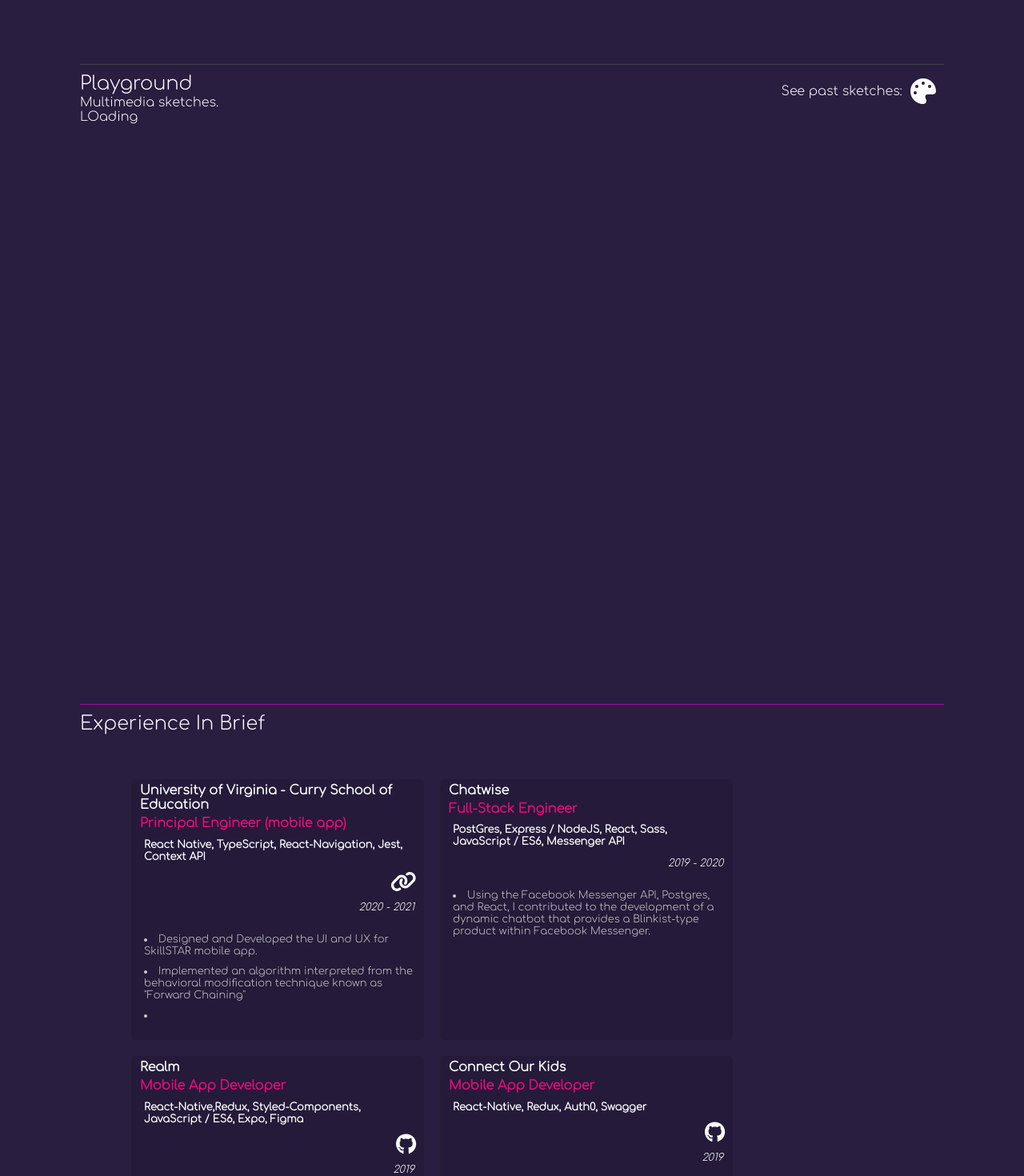
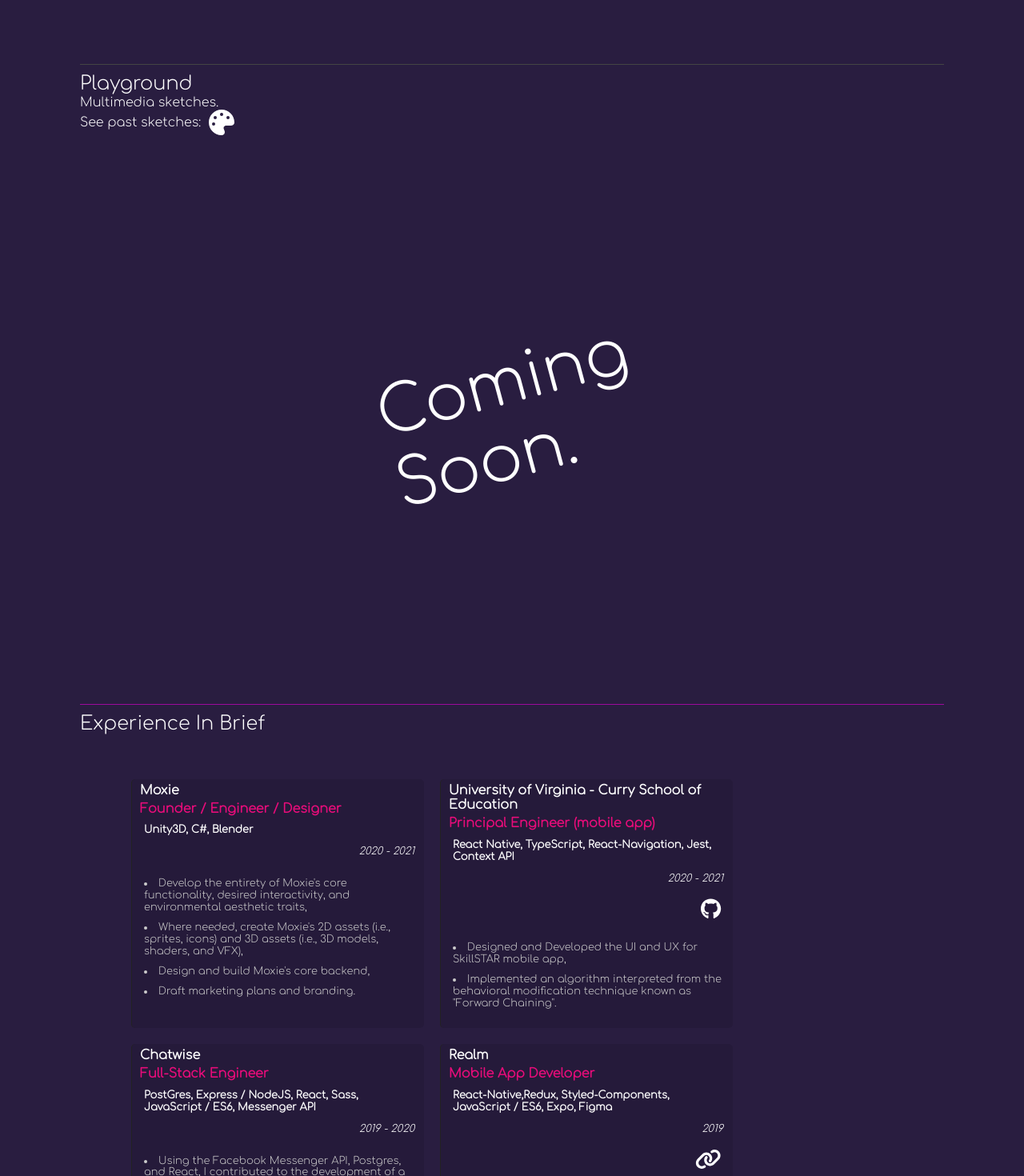
Before and after one commit to ErikKimsey/erikkimsey.github.io, a React (Create React App) app: page / in a window 1280 px wide. Shown: the part 720-2190 px from the top of the page at 80% size. Built offline with nearby package versions, Linux system fonts and the light colour scheme.

Commit message:
Added 'coming soon' to Playground comp.  Corrected urls for gituhb and live url in epxerience item comp

```diff
--- a/src/Experience/ExperienceItem.jsx
+++ b/src/Experience/ExperienceItem.jsx
@@ -1,7 +1,7 @@
 import React, { useEffect, useState } from "react";
 import { FontAwesomeIcon } from "@fortawesome/react-fontawesome";
 import { faGithub, faSoundcloud, faLinkedin } from "@fortawesome/free-brands-svg-icons";
-import { faFloppyDisk, faAirFreshener, faPaintBrush, faSprayCan, faPalette, faLink } from "@fortawesome/free-solid-svg-icons";
+import { faLink } from "@fortawesome/free-solid-svg-icons";
 import "./experience.scss"
 
 
@@ -12,16 +12,20 @@ export default function ExperienceItem(props) {
         <div className="expItemLabel">{name}</div>
         <div className="expItemRole">{role}</div>
         <div className="expItemStack">{stack}</div>
+        <p className="expItemDate">{dates}</p>
 
         <div className="expItemLinkContainer">
-            {url && <a href={url} className="expItemGithub" target="_blank">
-                <FontAwesomeIcon icon={faGithub} size="2x" />
-            </a>}
-            {github && <a href={github} className="expItemGithub" target="_blank">
-                <FontAwesomeIcon icon={faLink} size="2x" />
-            </a>}
+            <>
+                {url.length > 0 && <a href={url} className="expItemURL" target="_blank">
+                    <FontAwesomeIcon icon={faLink} size="2x" />
+                </a>}
+            </>
+            <>
+                {github.length > 0 && <a href={github} className="expItemGithub" target="_blank">
+                    <FontAwesomeIcon icon={faGithub} size="2x" />
+                </a>}
+            </>
         </div>
-        <p className="expItemDate">{dates}</p>
 
         <>
             <ul className="expAboutList">
--- a/src/Experience/experience.scss
+++ b/src/Experience/experience.scss
@@ -53,9 +53,10 @@
                 display: flex;
                 justify-content: flex-end;
 
+
                 .expItemURL {
                     text-decoration: none;
-                    padding: 5px;
+                    padding: 10px;
                     font-size: small;
 
                     // color: $lighterpink;
@@ -66,13 +67,14 @@
 
                 .expItemGithub {
                     text-decoration: none;
-                    padding: 5px;
+                    padding: 10px;
                     font-size: small;
 
                     &:hover {
                         color: $yellow;
                     }
                 }
+
             }
 
 
--- a/src/Experience/experience_data.js
+++ b/src/Experience/experience_data.js
@@ -1,5 +1,20 @@
 
 export const EXPERIENCE_DATA = [
+    {
+        name: 'Moxie',
+        role: 'Founder / Engineer / Designer',
+        dates: '2020 - 2021',
+        stack: 'Unity3D, C#, Blender',
+        url: '',
+        github: '',
+        img: '',
+        about: [
+            'Develop the entirety of Moxie\'s core functionality, desired interactivity, and environmental aesthetic traits,',
+            'Where needed, create Moxie\'s 2D assets (i.e., sprites, icons) and 3D assets (i.e., 3D models, shaders, and VFX),',
+            'Design and build Moxie\'s core backend,',
+            'Draft marketing plans and branding.'
+        ]
+    },
     {
         name: 'University of Virginia - Curry School of Education',
         role: 'Principal Engineer (mobile app)',
@@ -9,9 +24,8 @@ export const EXPERIENCE_DATA = [
         github: 'https://github.com/sartography/SkillSTAR',
         img: '',
         about: [
-            'Designed and Developed the UI and UX for SkillSTAR mobile app.',
-            'Implemented an algorithm interpreted from the behavioral modification technique known as "Forward Chaining"',
-            ''
+            'Designed and Developed the UI and UX for SkillSTAR mobile app,',
+            'Implemented an algorithm interpreted from the behavioral modification technique known as "Forward Chaining".'
         ]
     },
     {
@@ -54,7 +68,7 @@ export const EXPERIENCE_DATA = [
         url: 'http://www.kardion.de/',
         github: 'https://www.npmjs.com/package/nls-guilloche',
         img: '',
-        about: ['Developed a D3.js module to procedurally generate a guilloche graphic asset, used on Kardion.de letterhead, business cards, and website.  Developed Kardion\'s landing site, in which the guilloche was implemeneted.']
+        about: ['Developed a D3.js module to procedurally generate a guilloche graphic asset, used on Kardion.de letterhead, business cards, and website,', ' Developed Kardion\'s landing site, in which the guilloche was implemeneted.']
     },
     {
         name: 'Raincrow Studios - Covens (mobile game)',
@@ -74,6 +88,6 @@ export const EXPERIENCE_DATA = [
         url: 'https://www.chartiq.com/html5-charting-library/',
         github: '',
         img: '../assets/port_images/chartiq.png',
-        about: ['Implemented ChartIQ\'s flagship charting application into eToro.com\'s ProCharts feature', 'Performed fixes and debugging which optimized ChartIQ\'s performance and reliability', 'Contributed to ChartIQ library\s public-facing developer documentation']
+        about: ['Implemented ChartIQ\'s flagship charting application into eToro.com\'s ProCharts feature,', 'Performed fixes and debugging which optimized ChartIQ\'s performance and reliability,', 'Contributed to ChartIQ library\s public-facing developer documentation.']
     },
 ];
--- a/src/Playground/Playground.js
+++ b/src/Playground/Playground.js
@@ -40,7 +40,8 @@ export default function Playground() {
 
             </div>
             <div className='playgroundContent' ref={playgroundContentRef}>
-                {progress < 100 ? <Loading /> : <Traveling dimens={divDimens} />}
+                {<h1 style={{ width: "min-content", color: "#fff", fontSize: "80px", transform: "rotate(-15deg)" }}>Coming Soon.</h1>}
+                {/* {progress < 100 ? <Loading /> : <Traveling dimens={divDimens} />} */}
             </div>
         </div>
     );
--- a/src/Playground/playground.scss
+++ b/src/Playground/playground.scss
@@ -26,6 +26,7 @@
         }
 
         .sketchesTextContainer {
+            width: 100%;
             display: flex;
             flex-flow: row wrap;
             // justify-content: flex-end;
@@ -41,12 +42,13 @@
                 }
             }
         }
-
     }
 
     .playgroundContent {
-        flex: 0.9 1 auto;
-
+        flex: auto;
+        display: flex;
+        align-items: center;
+        justify-content: center;
     }
 
     @keyframes distort1 {
```
